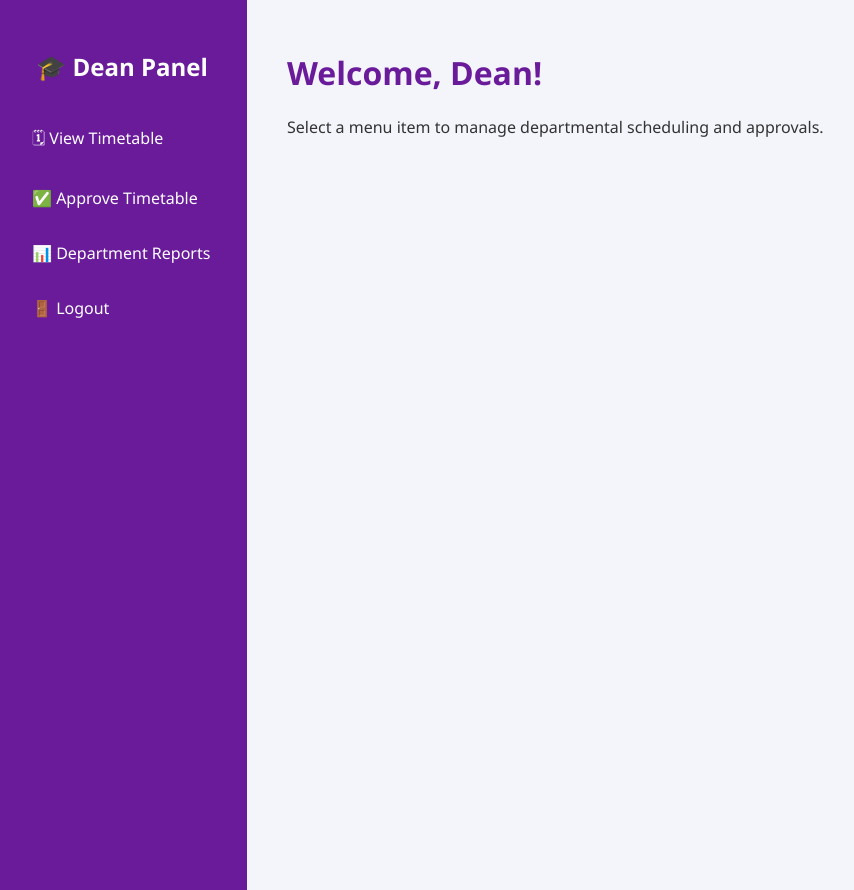
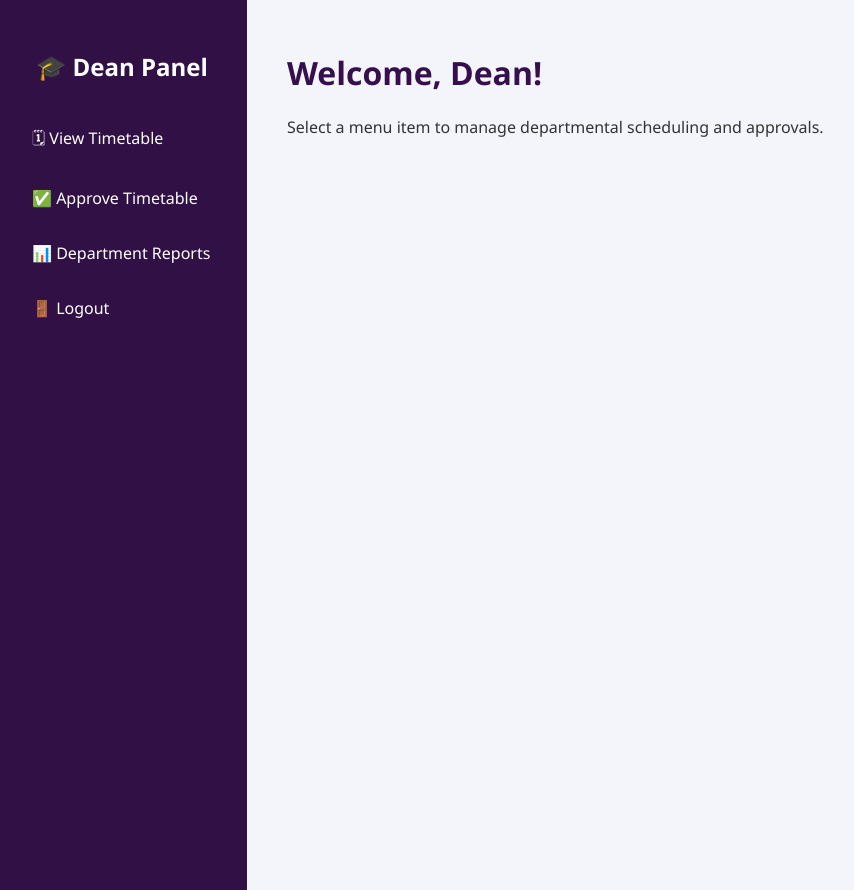
Before and after one commit to waithererojanice-hub/My-project, a PHP site: page /dean_dashboard.php in a window 1280 px wide. Shown: the whole page, without its empty margins (3-857 px from the left). Run offline with PHP 8.4, Linux system fonts and the light colour scheme; the visitor is signed in with stand-in values (Sample User, id 1).

Commit message:
State the changes you have made e.g; Upadated lecturer_dashboard.php dean_dashbord.php and student_dashboard.php

```diff
--- a/dean_dashboard.php
+++ b/dean_dashboard.php
@@ -15,12 +15,12 @@ if (!isset($_SESSION['role']) || $_SESSION['role'] != 'dean') {
   <title>Dean Dashboard | Sunrise SmartScheduler</title>
   <style>
     body { font-family: 'Segoe UI', sans-serif; margin: 0; display: flex; background-color: #f4f5fb; }
-    .sidebar { width: 250px; background-color: #6a1b9a; color: white; height: 100vh; padding-top: 30px; position: fixed; }
+    .sidebar { width: 250px; background-color: #311045ff; color: white; height: 100vh; padding-top: 30px; position: fixed; }
     .sidebar h2 { text-align: center; margin-bottom: 30px; }
     .sidebar a { display: block; color: white; text-decoration: none; padding: 14px 20px; margin: 5px 15px; border-radius: 8px; }
-    .sidebar a:hover { background-color: #4a0072; }
+    .sidebar a:hover { background-color: #2d0b3fff; }
     .content { margin-left: 260px; padding: 30px; flex-grow: 1; }
-    h1 { color: #6a1b9a; }
+    h1 { color: #35104cff; }
     p { color: #333; }
   </style>
 </head>
--- a/lecturer_dashboard.php
+++ b/lecturer_dashboard.php
@@ -18,7 +18,7 @@ include 'db_connect.php';
         .sidebar {
             width: 220px;
             height: 100vh;
-            background-color: #1e88e5;
+            background-color: #48657eff;
             color: white;
             position: fixed;
             padding: 20px;
@@ -38,7 +38,7 @@ include 'db_connect.php';
             transition: background 0.3s;
         }
         .sidebar a:hover {
-            background-color: #1565c0;
+            background-color: #3c5066ff;
         }
         .content {
             margin-left: 240px;
@@ -59,7 +59,7 @@ include 'db_connect.php';
             text-align: left;
         }
         th {
-            background-color: #1e88e5;
+            background-color: #3b566eff;
             color: white;
         }
         tr:hover {
--- a/student_dashboard.php
+++ b/student_dashboard.php
@@ -17,12 +17,12 @@ $email = $_SESSION['email'];
   <title>Student Dashboard | Sunrise SmartScheduler</title>
   <style>
     body { font-family: 'Segoe UI', sans-serif; margin: 0; display: flex; background-color: #f5f7fb; }
-    .sidebar { width: 250px; background-color: #007bff; color: white; height: 100vh; padding-top: 30px; position: fixed; }
+    .sidebar { width: 250px; background-color: #3e128aff; color: white; height: 100vh; padding-top: 30px; position: fixed; }
     .sidebar h2 { text-align: center; margin-bottom: 30px; }
     .sidebar a { display: block; color: white; text-decoration: none; padding: 14px 20px; margin: 5px 15px; border-radius: 8px; }
-    .sidebar a:hover { background-color: #0056b3; }
+    .sidebar a:hover { background-color: #230c58ff; }
     .content { margin-left: 260px; padding: 30px; flex-grow: 1; }
-    h1 { color: #007bff; }
+    h1 { color: #1c0f65ff; }
     iframe { width: 100%; height: 80vh; border: none; border-radius: 10px; background: white; }
   </style>
 </head>
```
